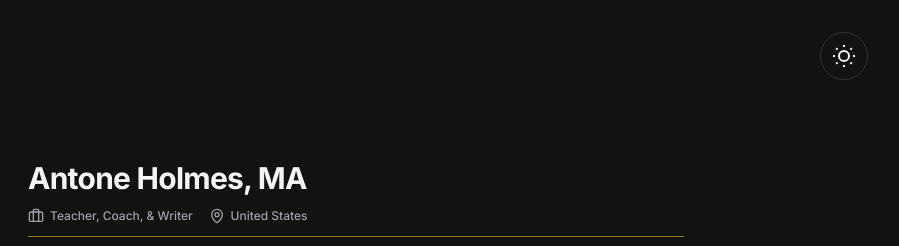
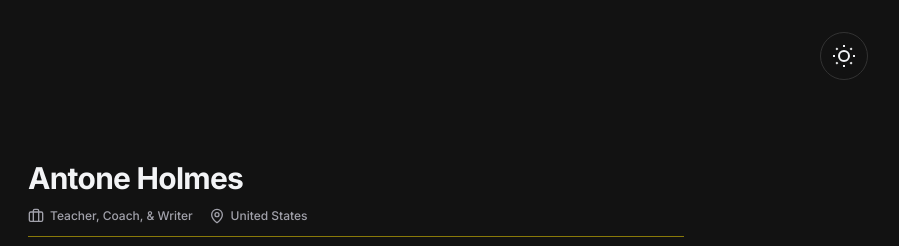
Before and after one commit to hjs-ah/AH-FE-2.0, a website: page index.html in a window 1280 px wide. Shown: the top 246 px of the page, 380-1279 px from the left. Drawn offline with Linux system fonts and the light colour scheme; no server answers.

Commit message:
Update index.html

```diff
--- a/index.html
+++ b/index.html
@@ -3,7 +3,7 @@
 <head>
     <meta charset="UTF-8">
     <meta name="viewport" content="width=device-width, initial-scale=1.0">
-    <title>Antone Holmes</title>
+    <title id="page-title">Antone Holmes - Portfolio</title>
     <link rel="icon" type="image/svg+xml" href="favicon.svg">
     <link rel="stylesheet" href="styles.css">
     <link rel="preconnect" href="https://fonts.googleapis.com">
@@ -35,10 +35,10 @@
         <!-- Hero Section -->
         <header class="hero fade-in-left">
             <div class="profile-image-wrapper">
-                <img src="https://hjs-ah.github.io/AH-FE-2.0/ProHeadshot_web-copy.jpg" alt="Antone Holmes, MA" class="profile-image">
+                <img src="https://hjs-ah.github.io/AH-FE-2.0/ProHeadshot_web-copy.jpg" alt="Antone Holmes" class="profile-image">
             </div>
             <div class="profile-content">
-                <h1 class="profile-name">Antone Holmes, MA</h1>
+                <h1 class="profile-name" id="profile-name">Antone Holmes</h1>
                 <div class="profile-meta-row">
                     <div class="meta-item">
                         <svg width="16" height="16" viewBox="0 0 24 24" fill="none" stroke="currentColor" stroke-width="2">
```
